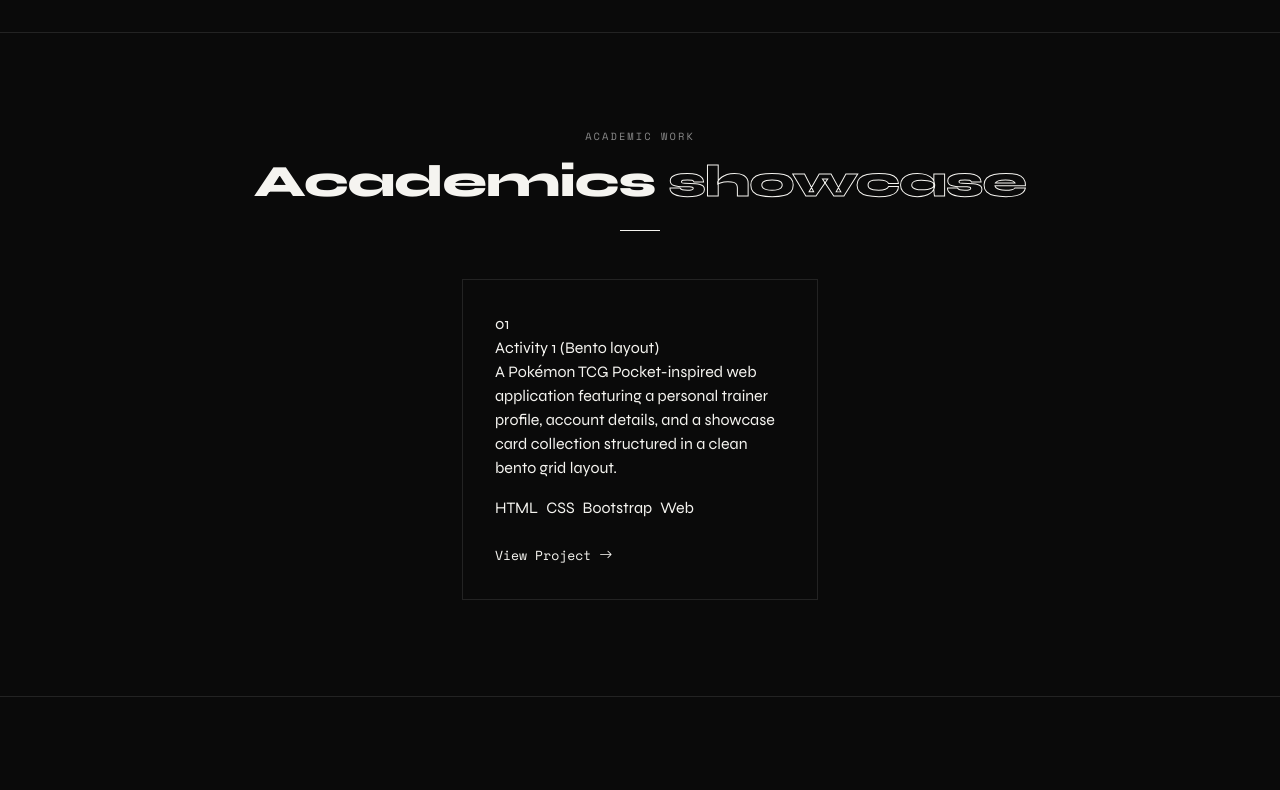
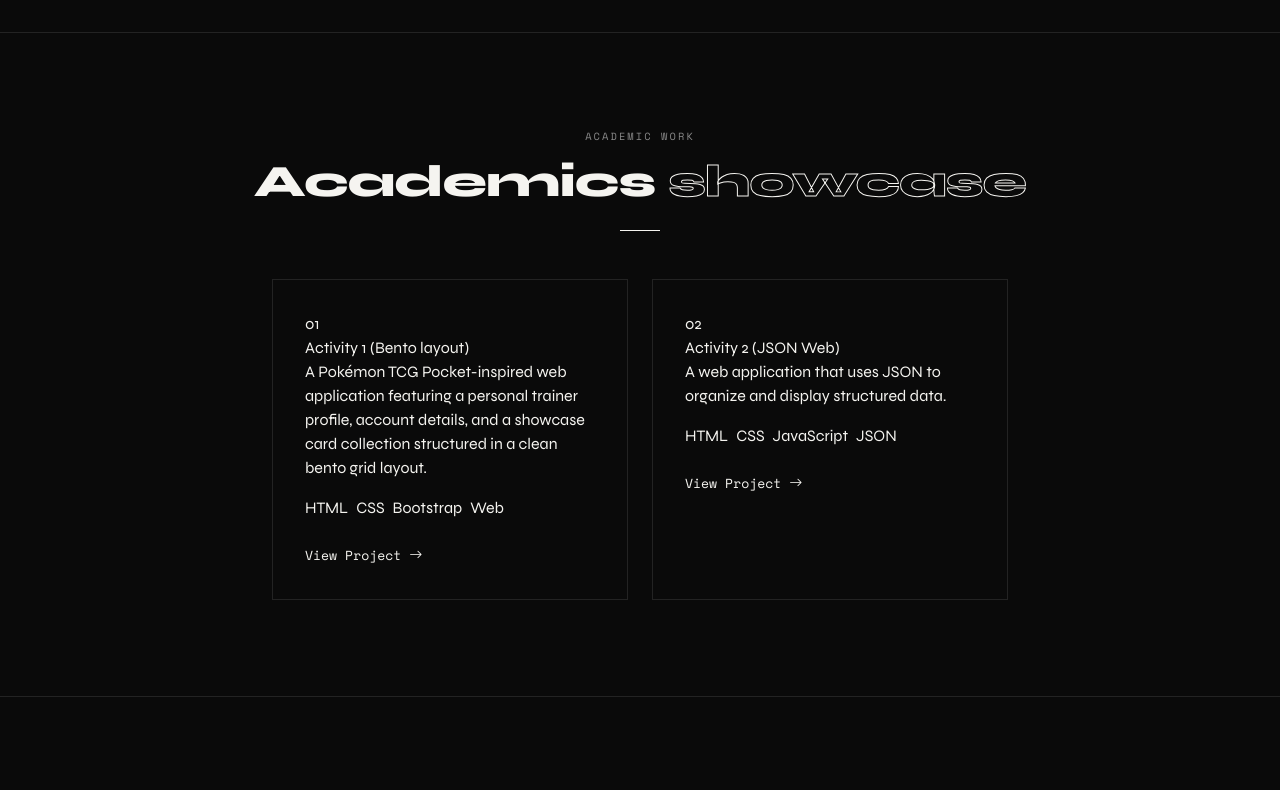
Before and after one commit to justinbelarmino/justinbelarmino.github.io, a plain HTML site: page index.html in a window 1280 px wide. Shown: the part 3024-3814 px from the top of the page. Drawn offline with nearby package versions, Linux system fonts and the light colour scheme.

Commit message:
added act o2

```diff
--- a/index.html
+++ b/index.html
@@ -126,7 +126,8 @@
                 University of the Philippines</span></div>
             <div class="info-row"><i class="bi bi-geo-alt"></i> <span><strong>Location:</strong> Philippines</span>
             </div>
-            <div class="info-row"><i class="bi bi-calendar-event"></i> <span><strong>Birth Date:</strong> June 16, 2005</span>
+            <div class="info-row"><i class="bi bi-calendar-event"></i> <span><strong>Birth Date:</strong> June 16,
+                2005</span>
             </div>
             <div class="info-row"><i class="bi bi-envelope"></i> <span><strong>Email:</strong>
                 carlbelarmino6@gmail.com</span>
@@ -229,7 +230,8 @@
               missing items and match discovered property with its rightful owners.</p>
             <div class="project-tech"><span class="tech-badge">PHP</span><span class="tech-badge">MySQL</span><span
                 class="tech-badge">CSS</span><span class="tech-badge">JavaScript</span></div>
-            <a href="https://github.com/Cheztahcry/Lost-and-Found" class="project-link" target="_blank" rel="noopener noreferrer">View Project <i class="bi bi-arrow-right"></i></a>
+            <a href="https://github.com/Cheztahcry/Lost-and-Found" class="project-link" target="_blank"
+              rel="noopener noreferrer">View Project <i class="bi bi-arrow-right"></i></a>
           </div>
         </div>
         <div class="col-md-6 col-lg-4 fade-up">
@@ -241,7 +243,8 @@
               management within a subdivision..</p>
             <div class="project-tech"><span class="tech-badge">PHP</span><span class="tech-badge">CSS</span><span
                 class="tech-badge">JavaScript</span><span class="tech-badge">MySQL</span></div>
-            <a href="https://github.com/Cheztahcry/Rent-House-Subdivision" class="project-link" target="_blank" rel="noopener noreferrer">View Project <i class="bi bi-arrow-right"></i></a>
+            <a href="https://github.com/Cheztahcry/Rent-House-Subdivision" class="project-link" target="_blank"
+              rel="noopener noreferrer">View Project <i class="bi bi-arrow-right"></i></a>
           </div>
         </div>
         <div class="col-md-6 col-lg-4 fade-up">
@@ -252,7 +255,8 @@
               aesthetics, responsiveness, and smooth user experience.</p>
             <div class="project-tech"><span class="tech-badge">HTML</span><span class="tech-badge">CSS</span><span
                 class="tech-badge">Bootstrap 5</span><span class="tech-badge">JavaScript</span></div>
-            <a href="https://github.com/justinbelarmino/justinbelarmino.github.io" class="project-link" target="_blank" rel="noopener noreferrer">View Source <i class="bi bi-arrow-right"></i></a>
+            <a href="https://github.com/justinbelarmino/justinbelarmino.github.io" class="project-link" target="_blank"
+              rel="noopener noreferrer">View Source <i class="bi bi-arrow-right"></i></a>
           </div>
         </div>
       </div>
@@ -272,10 +276,23 @@
           <div class="project-card">
             <div class="project-num">01</div>
             <div class="project-title">Activity 1 (Bento layout)</div>
-            <p class="project-desc">A Pokémon TCG Pocket-inspired web application featuring a personal trainer profile, account details, and a showcase card collection structured in a clean bento grid layout.</p>
+            <p class="project-desc">A Pokémon TCG Pocket-inspired web application featuring a personal trainer profile,
+              account details, and a showcase card collection structured in a clean bento grid layout.</p>
             <div class="project-tech"><span class="tech-badge">HTML</span><span class="tech-badge">CSS</span><span
                 class="tech-badge">Bootstrap</span><span class="tech-badge">Web</span></div>
-            <a href="https://justinbelarmino.github.io/activities/act1(bento)" class="project-link" target="_blank" rel="noopener noreferrer">View Project <i class="bi bi-arrow-right"></i></a>
+            <a href="https://justinbelarmino.github.io/activities/act1(bento)" class="project-link" target="_blank"
+              rel="noopener noreferrer">View Project <i class="bi bi-arrow-right"></i></a>
+          </div>
+        </div>
+        <div class="col-md-6 col-lg-4 fade-up">
+          <div class="project-card">
+            <div class="project-num">02</div>
+            <div class="project-title">Activity 2 (JSON Web)</div>
+            <p class="project-desc">A web application that uses JSON to organize and display structured data.</p>
+            <div class="project-tech"><span class="tech-badge">HTML</span><span class="tech-badge">CSS</span><span
+                class="tech-badge">JavaScript</span><span class="tech-badge">JSON</span></div>
+            <a href="https://justinbelarmino.github.io/activities/act2(json-web)/" class="project-link" target="_blank"
+              rel="noopener noreferrer">View Project <i class="bi bi-arrow-right"></i></a>
           </div>
         </div>
       </div>
```
